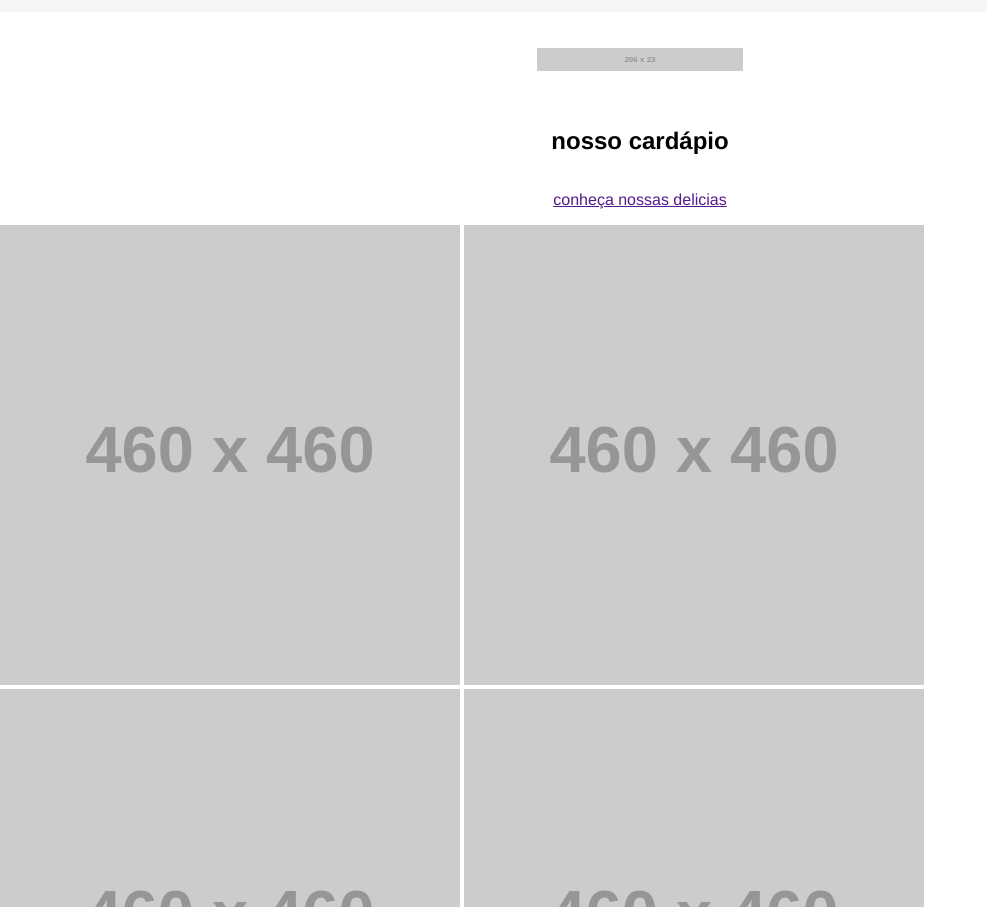
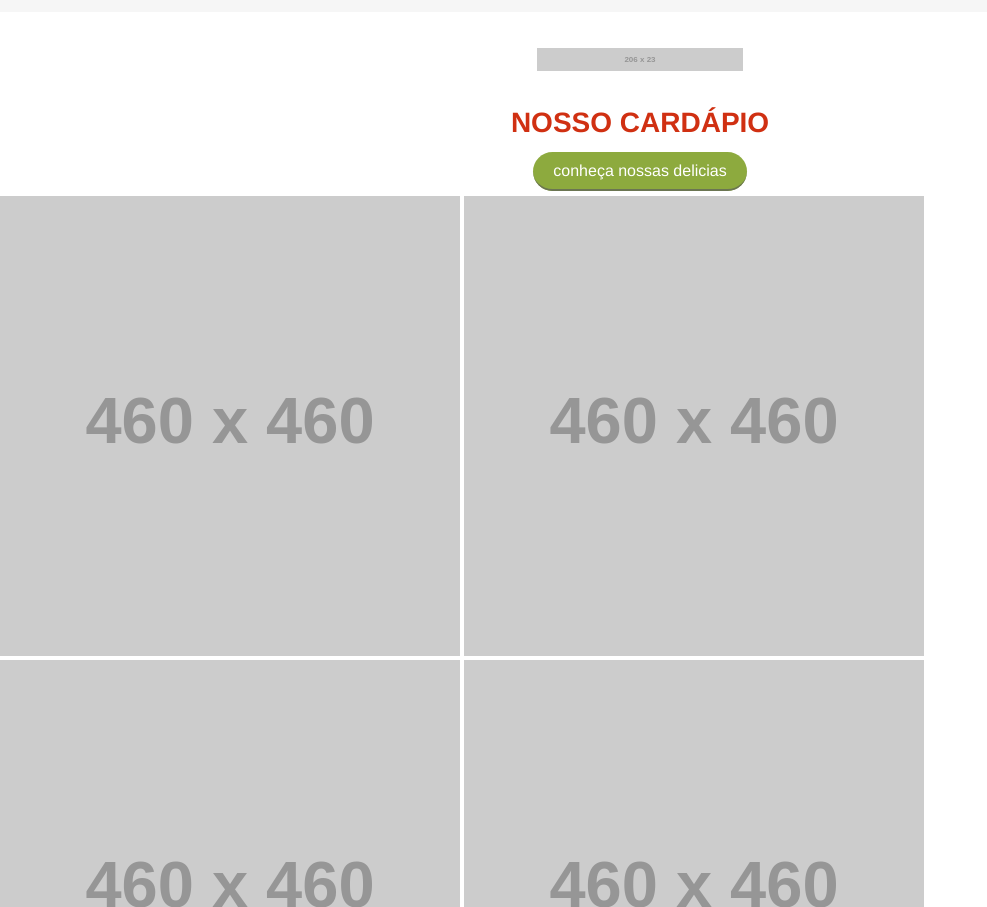
Before and after one commit to BiaS1lva6/PIZZARIA, a plain HTML site: page index.html in a window 1280 px wide. Shown: the part 903-1810 px from the top of the page, without its empty margins (0-987 px from the left). Drawn offline with nearby package versions, Linux system fonts and the light colour scheme; placeholder pictures from the web are drawn by us.

Commit message:
finalização do projeto

```diff
--- a/css/style.css
+++ b/css/style.css
@@ -166,6 +166,32 @@ margin-bottom: 0;
     padding: 0;
 }
 
+#Cardapio h2{
+    color: #d03012;
+    text-transform: uppercase;
+    font-size: 28px;
+    font-weight: 700;
+    margin: 0 0 7px 0;
+}
+
+.btnCardapio {
+    text-decoration: none;
+    color: #fff;
+    background: #8daa3e;
+    padding: 10px 20px;
+    border-radius: 50px;
+    border-bottom: 2px solid #6b7552;
+}
+
+#PromoPizzas {
+    width: 100%;
+    display: flex;
+    flex-wrap: wrap;
+    align-items: center;
+    justify-content: center;
+    gap: 10px;
+    padding-top: 20px;
+}
 /* #Cardapio div {
     width: 100%;
     display: flex;
--- a/index.html
+++ b/index.html
@@ -66,9 +66,9 @@
         <div id="Cardapio">
             <img src="https://placehold.co/206x23" alt="">
             <h2>nosso cardápio</h2>
-            <p><a href="">conheça nossas delicias</a></p>
+            <p><a href="" class="btnCardapio">conheça nossas delicias</a></p>
             <!-- div>img*4 -->
-            <div>
+            <div id="PromoPizza">
                 <img src="https://placehold.co/460x460" alt="">
                 <img src="https://placehold.co/460x460" alt="">
                 <img src="https://placehold.co/460x460" alt="">
```
